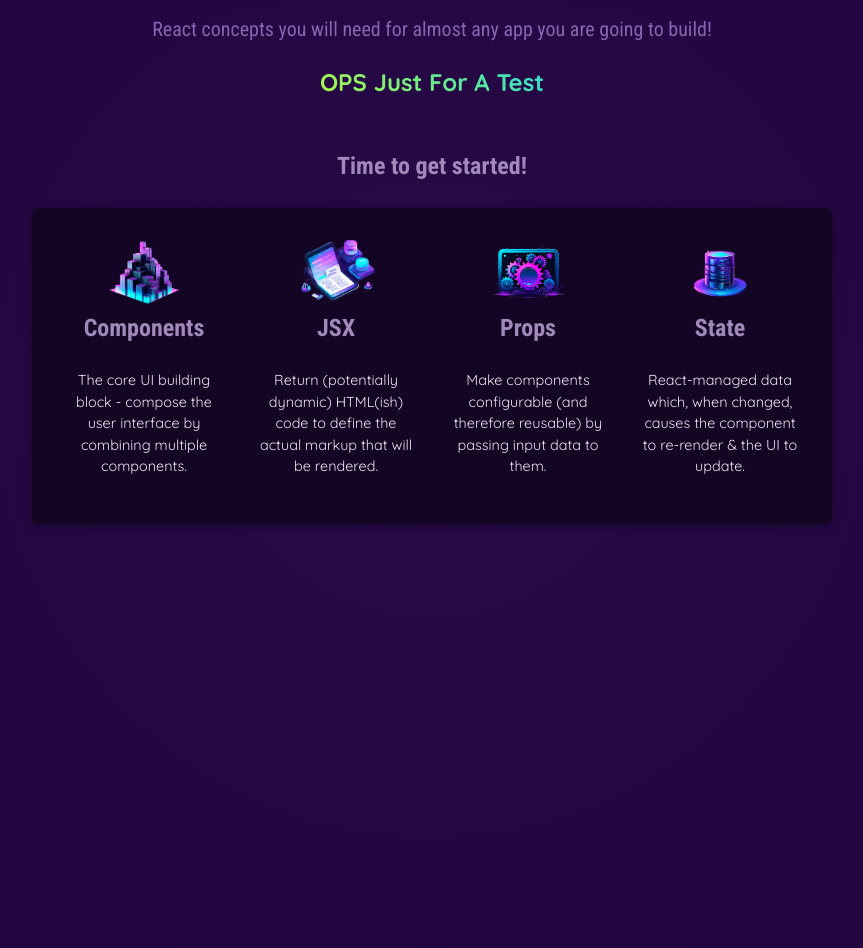
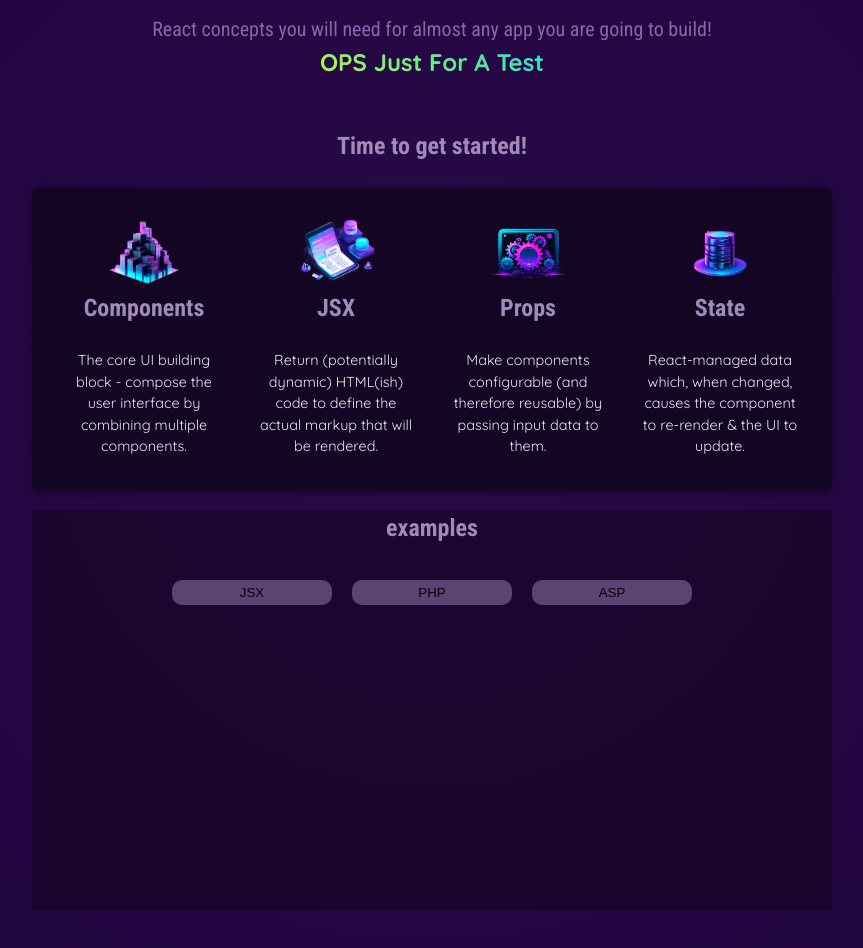
Before and after one commit to Ali-Alinejad/REACT, a React (Vite) app in the folder vite-project/: page / in a window 1280 px wide. Shown: the part 240-1188 px from the top of the page, without its empty margins (208-1071 px from the left). Built offline with nearby package versions, Linux system fonts and the light colour scheme.

Commit message:
set button

```diff
--- a/vite-project/components/corestyles.jsx
+++ b/vite-project/components/corestyles.jsx
@@ -1,3 +1,5 @@
+import "./menubot.css";
+
 export default function CoreConcepts({ image, title, description }) {
   return (
     <li>
--- /dev/null
+++ b/vite-project/components/menubot.css
@@ -0,0 +1,29 @@
+* {
+    margin: 0;
+    padding: 0;
+}
+
+.BtnList button {
+    padding: 5px;
+    width: 20%;
+    margin: 10px;
+    border: none;
+    background-color: rgba(105, 79, 129, 0.849);
+    border-radius: 10px;
+}
+
+.BtnList {
+    background-color: rgba(0, 0, 0, 0.308);
+    text-align: center;
+    height: 400px;
+
+    margin-top: 20px;
+}
+
+.BtnList button:hover {
+    color: rgb(245, 245, 245);
+    background-color: rgb(73, 3, 87);
+    transition: 1s;
+    cursor: pointer;
+
+}
--- /dev/null
+++ b/vite-project/components/menubot.jsx
@@ -0,0 +1,5 @@
+import "./menubot.css";
+
+export default function Btn1({ label }) {
+  return <button>{label}</button>;
+}
--- a/vite-project/src/App.jsx
+++ b/vite-project/src/App.jsx
@@ -2,8 +2,8 @@ import Header from "../components/header.jsx";
 import CORE_CONCEPTS from "./data.js";
 import bg from "../src/assets/config.png";
 import CoreConcepts from "../components/corestyles.jsx";
+import Btn1 from "../components/menubot.jsx";
 function RUN() {
-  console.log(CORE_CONCEPTS);
   return (
     <div>
       <Header />
@@ -17,6 +17,14 @@ function RUN() {
             <CoreConcepts {...CORE_CONCEPTS[3]} />
           </ul>
         </section>
+        <section class="BtnList">
+          <h2>examples</h2>
+          <menu>
+            <Btn1 label="JSX"></Btn1>
+            <Btn1 label="PHP"></Btn1>
+            <Btn1 label="ASP"></Btn1>
+          </menu>
+        </section>
       </main>
     </div>
   );
```
